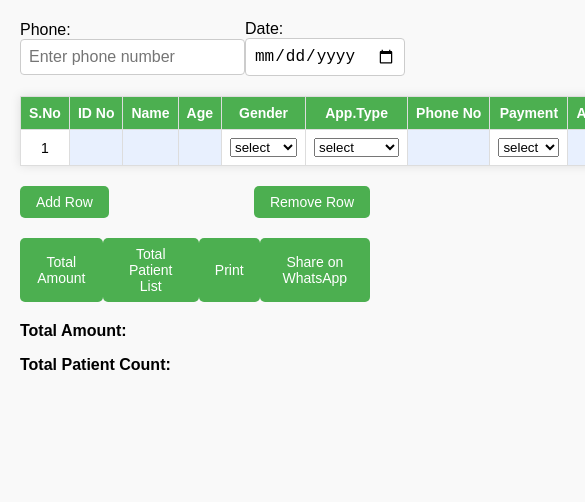
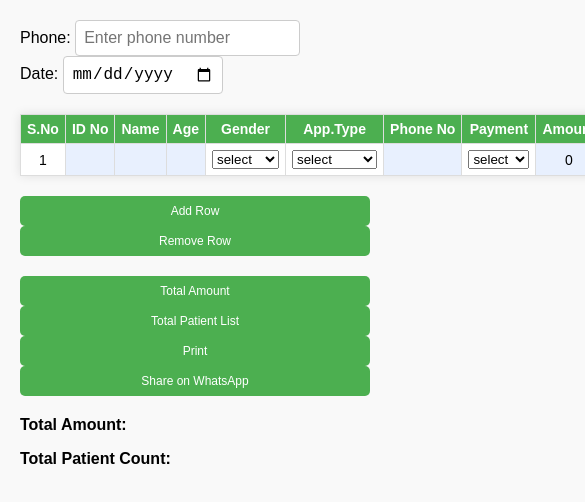
Before and after one commit to durgaprasadsagar/Daily-Patient-List, a plain HTML site: page index.html in a window 390 px wide. Shown: the top 502 px of the page, 585 px wide, since content can reach past the window. Drawn offline with Linux system fonts and the light colour scheme.

Commit message:
Update index.html

```diff
--- a/index.html
+++ b/index.html
@@ -80,6 +80,27 @@
             }
             .btn-container, .row-btn-container {
                 display: None;
+            }
+        }
+
+        @media (max-width: 768px) {
+            .header {
+                flex-direction: column;
+                align-items: flex-start;
+            }
+            table {
+                font-size: 12px;
+            }
+            th, td {
+                padding: 6px;
+            }
+            .btn-container, .row-btn-container {
+                flex-direction: column;
+                align-items: stretch;
+            }
+            .btn-container button, .row-btn-container button {
+                width: 100%;
+                font-size: 12px;
             }
         }
     </style>
```
